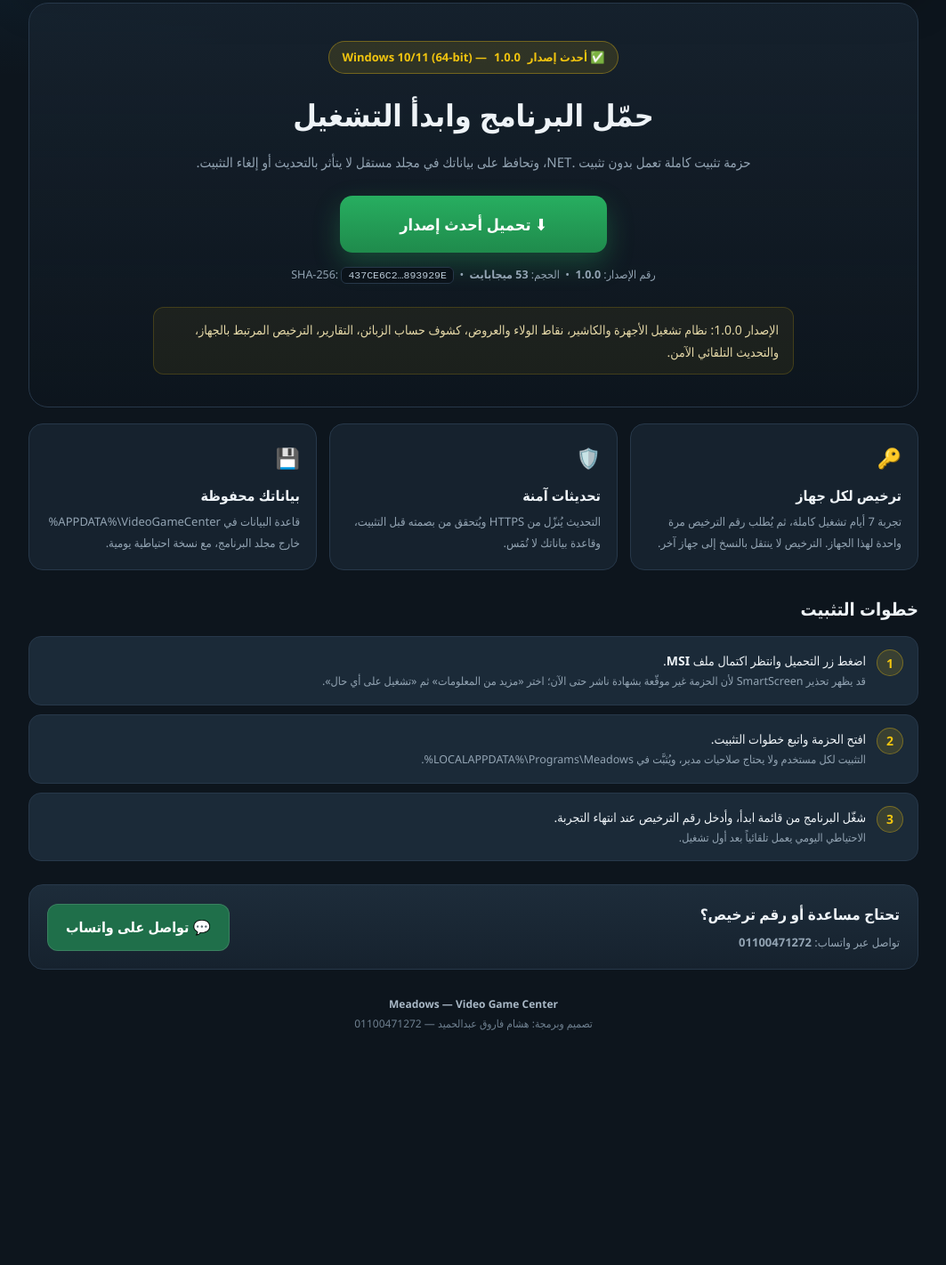
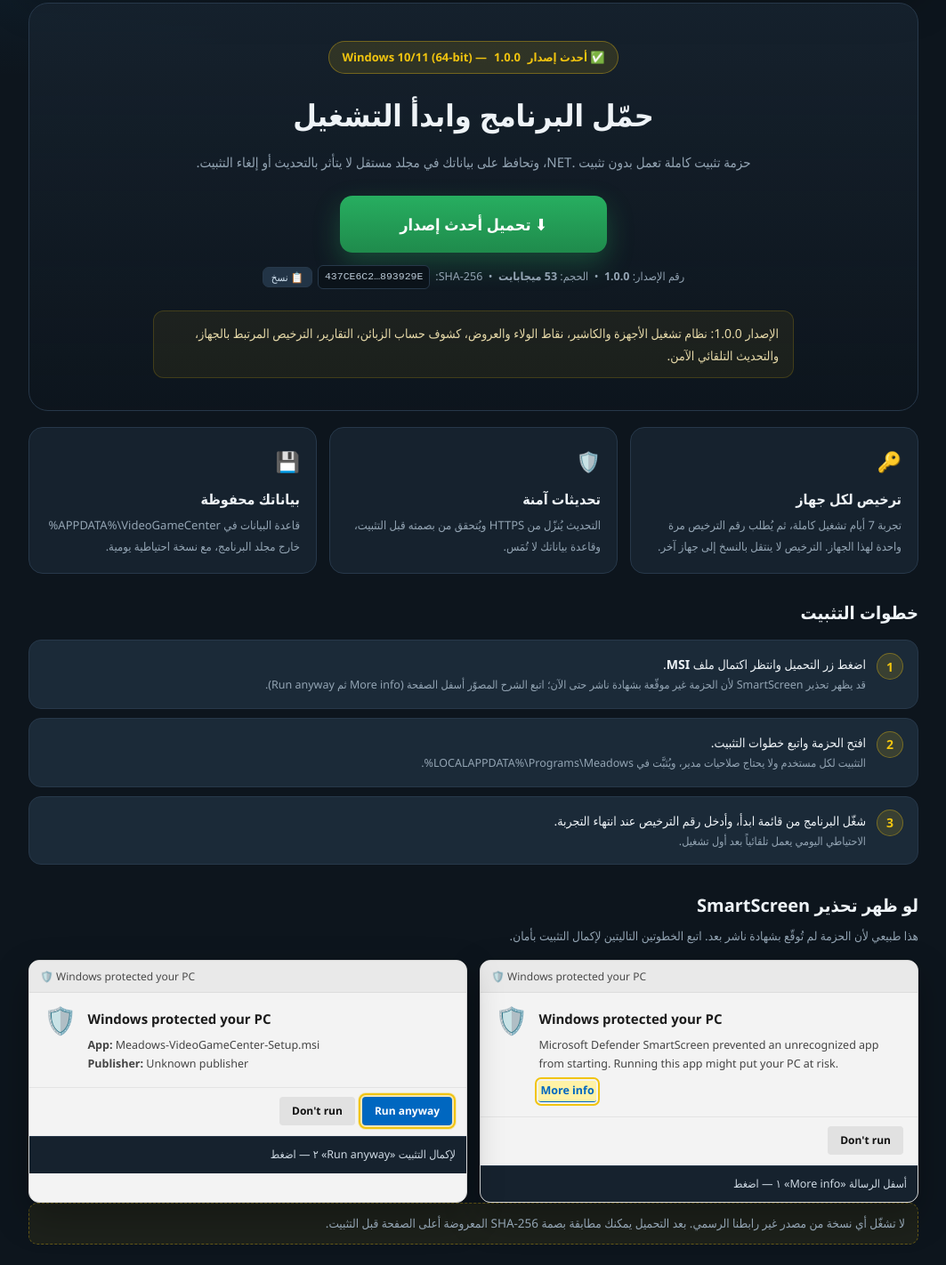
Before and after one commit to bayanlexdev-ops/VideoGameCenter-Download, a plain HTML site: page index.html in a window 1280 px wide. Shown: the part 141-1563 px from the top of the page at 89% size, without its empty margins (108-1171 px from the left). Before the commit the page ends 1350 px from the top, so only its background shows below. Drawn offline with Linux system fonts and the light colour scheme.

Commit message:
Add SmartScreen walkthrough and checksum copy button

```diff
--- a/index.html
+++ b/index.html
@@ -127,6 +127,78 @@
     }
     .step p { margin: 0; font-size: 14px; }
     .step span.hint { color: var(--muted); font-size: 12.5px; display: block; }
+    .hash-row { display: inline-flex; align-items: center; gap: 6px; flex-wrap: wrap; justify-content: center; }
+    .copy-btn {
+      background: #223446; color: #cfe0ee;
+      border: 1px solid var(--line);
+      border-radius: 7px;
+      padding: 3px 9px;
+      font-family: inherit;
+      font-size: 11.5px;
+      cursor: pointer;
+      transition: all .15s ease;
+    }
+    .copy-btn:hover { border-color: var(--gold-2); color: var(--gold); }
+    .copy-btn.copied { background: var(--green); border-color: var(--green); color: #fff; }
+    .smartscreen { margin-top: 28px; }
+    .smartscreen h2 { font-size: 20px; margin: 0 0 4px; }
+    .smartscreen > p { color: var(--muted); font-size: 13.5px; margin: 0 0 14px; }
+    .mock-grid { display: grid; grid-template-columns: 1fr 1fr; gap: 14px; }
+    .mock {
+      margin: 0;
+      background: #f3f3f3;
+      color: #1b1b1b;
+      border: 1px solid #d6d6d6;
+      border-radius: 12px;
+      overflow: hidden;
+      direction: ltr;
+      text-align: left;
+      font-family: "Segoe UI", Tahoma, Arial, sans-serif;
+      box-shadow: 0 16px 40px rgba(0,0,0,.28);
+    }
+    .mock .bar {
+      background: #e9e9e9; color: #4a4a4a;
+      padding: 7px 12px; font-size: 12px;
+      border-bottom: 1px solid #dcdcdc;
+    }
+    .mock .body { display: flex; gap: 12px; padding: 16px; }
+    .mock .shield { font-size: 30px; line-height: 1; }
+    .mock h4 { margin: 0 0 6px; font-size: 15px; color: #1b1b1b; }
+    .mock p { margin: 0; color: #444; font-size: 12.5px; line-height: 1.65; }
+    .mock .more {
+      display: inline-block; margin-top: 9px;
+      color: #0067c0; font-size: 12.5px; font-weight: 600;
+      border-bottom: 1px solid #0067c0; padding: 0 2px;
+    }
+    .mock .more.highlight {
+      background: #fff2a6; border-radius: 3px;
+      outline: 2px solid #f1c40f; outline-offset: 2px;
+    }
+    .mock .actions {
+      display: flex; justify-content: flex-end; gap: 8px;
+      padding: 10px 16px 12px; border-top: 1px solid #e3e3e3;
+    }
+    .mock .btn {
+      background: #e1e1e1; color: #111;
+      border-radius: 4px; padding: 5px 14px;
+      font-size: 12px; font-weight: 600;
+    }
+    .mock .btn.primary { background: #0067c0; color: #fff; }
+    .mock .btn.primary.highlight {
+      outline: 2px solid #f1c40f; outline-offset: 2px;
+      box-shadow: 0 0 0 5px rgba(241,196,15,.28);
+    }
+    .mock figcaption {
+      background: #16222e; color: #cfdae4;
+      padding: 9px 12px; font-size: 12.5px; text-align: right;
+      border-top: 1px solid #27384a;
+    }
+    .ss-note {
+      margin-top: 12px; padding: 10px 14px;
+      background: rgba(241,196,15,.07);
+      border: 1px dashed rgba(241,196,15,.35);
+      border-radius: 10px; color: #e6d9a8; font-size: 12.5px;
+    }
     .support {
       margin-top: 26px;
       display: flex; flex-wrap: wrap; gap: 14px; align-items: center; justify-content: space-between;
@@ -182,7 +254,10 @@
       <div class="meta">
         رقم الإصدار: <strong id="versionText">1.0.0</strong>
         &nbsp;•&nbsp; الحجم: <strong>53 ميجابايت</strong>
-        &nbsp;•&nbsp; SHA-256: <code id="hash">437ce6c2…893929e</code>
+        &nbsp;•&nbsp;
+        <span class="hash-row">SHA-256: <code id="hash">437ce6c2…893929e</code>
+          <button class="copy-btn" id="copyHash" type="button" title="نسخ البصمة الكاملة">📋 نسخ</button>
+        </span>
       </div>
 
       <div class="notes" id="notes">
@@ -213,7 +288,7 @@
       <div class="step">
         <div class="num">1</div>
         <p>اضغط زر التحميل وانتظر اكتمال ملف <strong>MSI</strong>.
-          <span class="hint">قد يظهر تحذير SmartScreen لأن الحزمة غير موقّعة بشهادة ناشر حتى الآن؛ اختر «مزيد من المعلومات» ثم «تشغيل على أي حال».</span>
+          <span class="hint">قد يظهر تحذير SmartScreen لأن الحزمة غير موقّعة بشهادة ناشر حتى الآن؛ اتبع الشرح المصوّر أسفل الصفحة (More info ثم Run anyway).</span>
         </p>
       </div>
       <div class="step">
@@ -228,6 +303,48 @@
           <span class="hint">الاحتياطي اليومي يعمل تلقائياً بعد أول تشغيل.</span>
         </p>
       </div>
+    </section>
+
+    <section class="smartscreen">
+      <h2>لو ظهر تحذير SmartScreen</h2>
+      <p>هذا طبيعي لأن الحزمة لم تُوقّع بشهادة ناشر بعد. اتبع الخطوتين التاليتين لإكمال التثبيت بأمان.</p>
+
+      <div class="mock-grid">
+        <figure class="mock">
+          <div class="bar">🛡️ Windows protected your PC</div>
+          <div class="body">
+            <div class="shield">🛡️</div>
+            <div>
+              <h4>Windows protected your PC</h4>
+              <p>Microsoft Defender SmartScreen prevented an unrecognized app from starting. Running this app might put your PC at risk.</p>
+              <span class="more highlight">More info</span>
+            </div>
+          </div>
+          <div class="actions"><span class="btn">Don't run</span></div>
+          <figcaption>١ — اضغط «More info» أسفل الرسالة</figcaption>
+        </figure>
+
+        <figure class="mock">
+          <div class="bar">🛡️ Windows protected your PC</div>
+          <div class="body">
+            <div class="shield">🛡️</div>
+            <div>
+              <h4>Windows protected your PC</h4>
+              <p><strong>App:</strong> Meadows-VideoGameCenter-Setup.msi<br>
+                 <strong>Publisher:</strong> Unknown publisher</p>
+            </div>
+          </div>
+          <div class="actions">
+            <span class="btn">Don't run</span>
+            <span class="btn primary highlight">Run anyway</span>
+          </div>
+          <figcaption>٢ — اضغط «Run anyway» لإكمال التثبيت</figcaption>
+        </figure>
+      </div>
+
+      <p class="ss-note">
+        لا تشغّل أي نسخة من مصدر غير رابطنا الرسمي. بعد التحميل يمكنك مطابقة بصمة SHA-256 المعروضة أعلى الصفحة قبل التثبيت.
+      </p>
     </section>
 
     <section class="support">
@@ -245,6 +362,38 @@
   </div>
 
   <script>
+    var fullHash = '437CE6C2BFEE62833D1AC4CC70DB4F59D02DED35A9DD477299F62224C893929E';
+    var copyButton = document.getElementById('copyHash');
+
+    function showCopied() {
+      copyButton.textContent = '✓ تم النسخ';
+      copyButton.classList.add('copied');
+      setTimeout(function () {
+        copyButton.textContent = '📋 نسخ';
+        copyButton.classList.remove('copied');
+      }, 1800);
+    }
+
+    copyButton.addEventListener('click', function () {
+      if (navigator.clipboard && navigator.clipboard.writeText) {
+        navigator.clipboard.writeText(fullHash).then(showCopied).catch(copyFallback);
+      } else {
+        copyFallback();
+      }
+    });
+
+    function copyFallback() {
+      var area = document.createElement('textarea');
+      area.value = fullHash;
+      area.setAttribute('readonly', '');
+      area.style.position = 'fixed';
+      area.style.opacity = '0';
+      document.body.appendChild(area);
+      area.select();
+      try { document.execCommand('copy'); showCopied(); } catch (e) { /* المتصفح منع النسخ */ }
+      document.body.removeChild(area);
+    }
+
     // يجلب بيانات أحدث إصدار من ملف التحديث نفسه الذي يستخدمه البرنامج
     fetch('latest.json', { cache: 'no-store' })
       .then(function (r) { return r.ok ? r.json() : null; })
@@ -256,9 +405,9 @@
         }
         if (data.notes) document.getElementById('notes').textContent = data.notes;
         if (data.sha256) {
-          var h = data.sha256;
-          document.getElementById('hash').textContent = h.slice(0, 8) + '…' + h.slice(-7);
-          document.getElementById('hash').title = h;
+          fullHash = data.sha256;
+          document.getElementById('hash').textContent = fullHash.slice(0, 8) + '…' + fullHash.slice(-7);
+          document.getElementById('hash').title = fullHash;
         }
         if (data.url) document.getElementById('downloadLink').href = data.url;
       })
```
